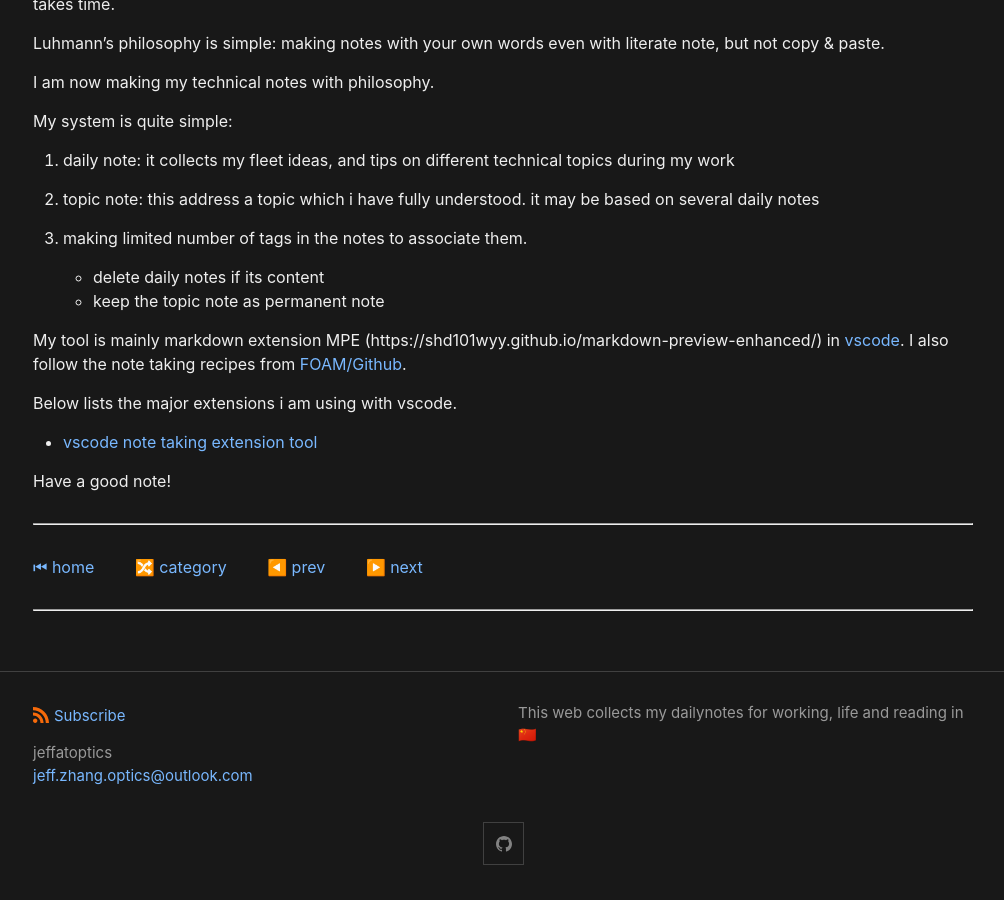
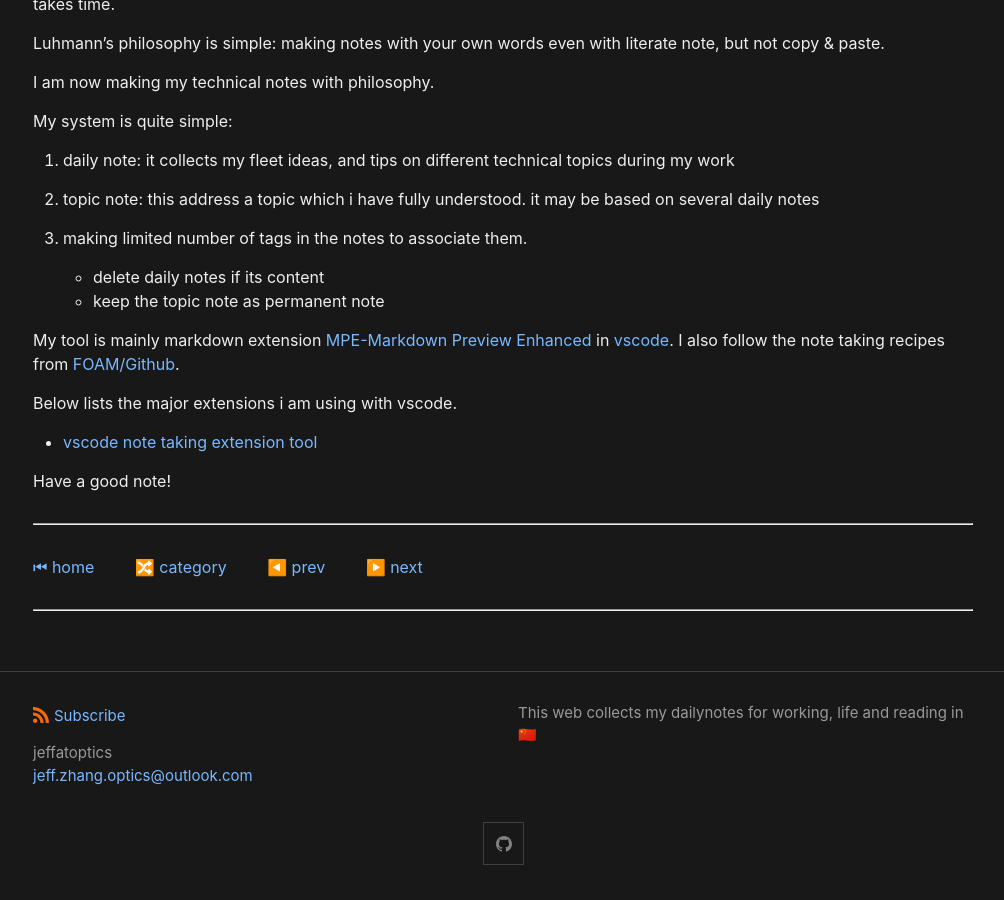
Before and after one commit to jeffatoptics/jeffblog, a Jekyll site: the page built from _posts/2022-05-03-zettelkasten-note-taking.md, in a window 1280 px wide and 900 px high, scrolled down 778 px. Shown: the whole window, without its empty margins (137-1141 px from the left). Built offline with Jekyll 4.4.1, drawn with Linux system fonts in a browser that asks for light colours; part of the change alters nothing that is shown.

Commit message:
update link

```diff
--- a/_posts/2022-05-03-zettelkasten-note-taking.md
+++ b/_posts/2022-05-03-zettelkasten-note-taking.md
@@ -56,7 +56,7 @@ My system is quite simple:
     - delete daily notes if its content
     - keep the topic note as permanent note
 
-My tool is mainly markdown extension MPE (https://shd101wyy.github.io/markdown-preview-enhanced/) in [vscode](https://code.visualstudio.com/).
+My tool is mainly markdown extension [MPE-Markdown Preview Enhanced](https://shd101wyy.github.io/markdown-preview-enhanced/) in [vscode](https://code.visualstudio.com/).
 I also follow the note taking recipes from [FOAM/Github](https://github.com/foambubble/foam).
 
 Below lists the major extensions i am using with vscode.
```
